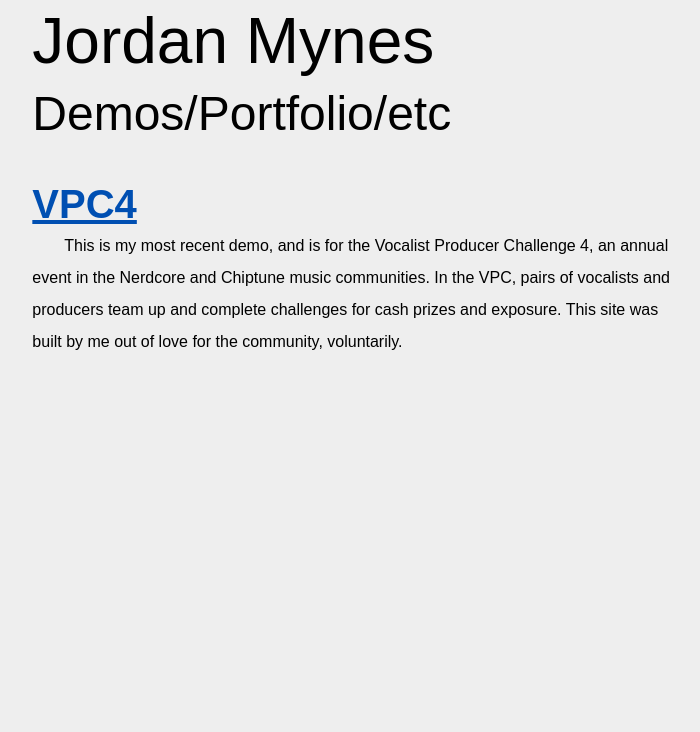
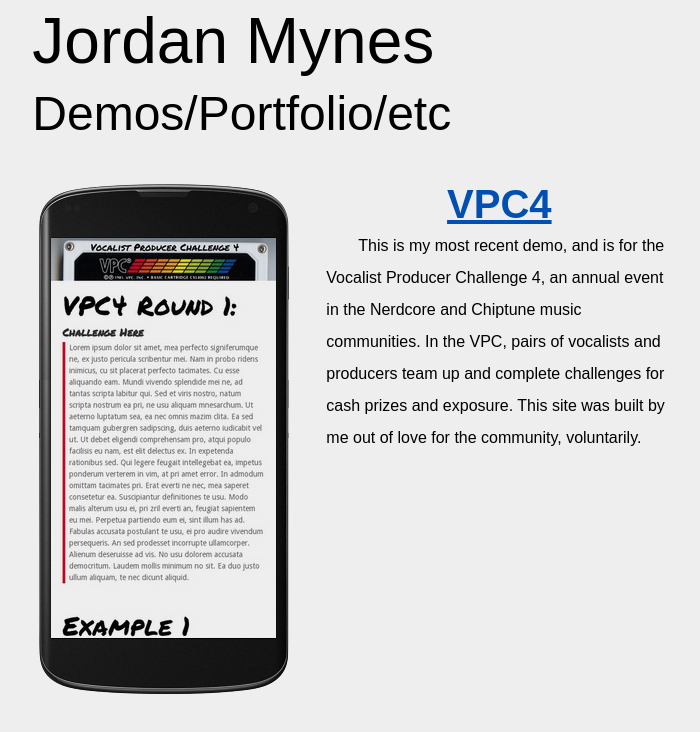
Before and after one commit to jmynes/demoPortfolio, a plain HTML site: page index.html in a window 1280 px wide. Shown: the whole page, without its empty margins (181-881 px from the left). Drawn offline with Linux system fonts and the light colour scheme; a web font is replaced by a local one.

Commit message:
Updated demo site to include screenshot and new layout of text next to screenshot

```diff
--- a/index.html
+++ b/index.html
@@ -22,11 +22,13 @@
       <div id="content">
         <main>
           <article>
+            <img id="screenshot" src="img/vpcmobile.png" alt="mobile screenshot of VPC website" />
             <h3><a href="../demos/VPC4/index.html">VPC4</a></h3>
-            <!-- <img src="img/arch.jpg" alt="Arch Linux desktop screenshot" /> -->
-            <p>
-              This is my most recent demo, and is for the Vocalist Producer Challenge 4, an annual event in the Nerdcore and Chiptune music communities. In the VPC, pairs of vocalists and producers team up and complete challenges for cash prizes and exposure. This site was built by me out of love for the community, voluntarily.
-            </p>
+            <aside>
+              <p>
+                This is my most recent demo, and is for the Vocalist Producer Challenge 4, an annual event in the Nerdcore and Chiptune music communities. In the VPC, pairs of vocalists and producers team up and complete challenges for cash prizes and exposure. This site was built by me out of love for the community, voluntarily.
+              </p>
+            </aside>
           </article>
         </main>
 
@@ -48,12 +50,5 @@
 
 IMAGE CREDITS:
   Picture of me: DillPickle Photography
-  Bitcoin logo: bitcoinwiki
-  Radio icon: Ocha on uxrepo.com
-  Tux: www.felenasoft.com/xeoma
-  Copyleft symbol: https://en.wikipedia.org/wiki/Copyleft
-  Nerdcore picture: http://www.chris-whetzel.com/
-  Arch Linux Desktop: https://www.reddit.com/r/unixporn/comments/2lol86/openboxconkytint2_some_clever_title_to_make_you/
-  Richard Stallman: https://www.youtube.com/watch?v=UK52v6bCPvg
 
 -->
--- a/screen.css
+++ b/screen.css
@@ -119,13 +119,19 @@ article {
   margin-bottom: 4em;
 }
 
-article img {
-  width: 100%;
+article img#screenshot {
+  display: inline-block;
+  float: left;
+  padding-right: 2em;
 }
 
 article iframe {
   padding-top: 1em;
   padding-bottom: 1em;
+}
+
+article h3 {
+  text-align: center;
 }
 
 /*
```
